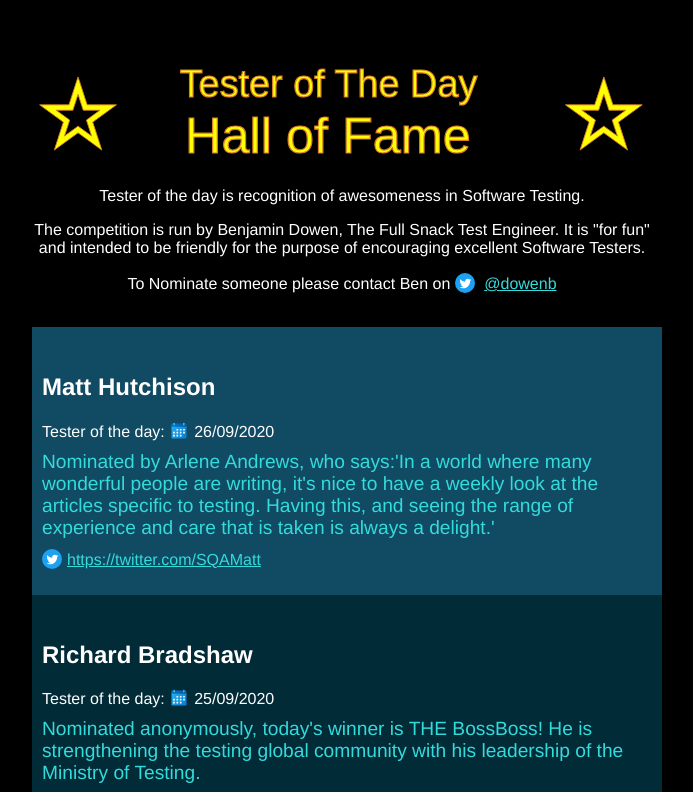
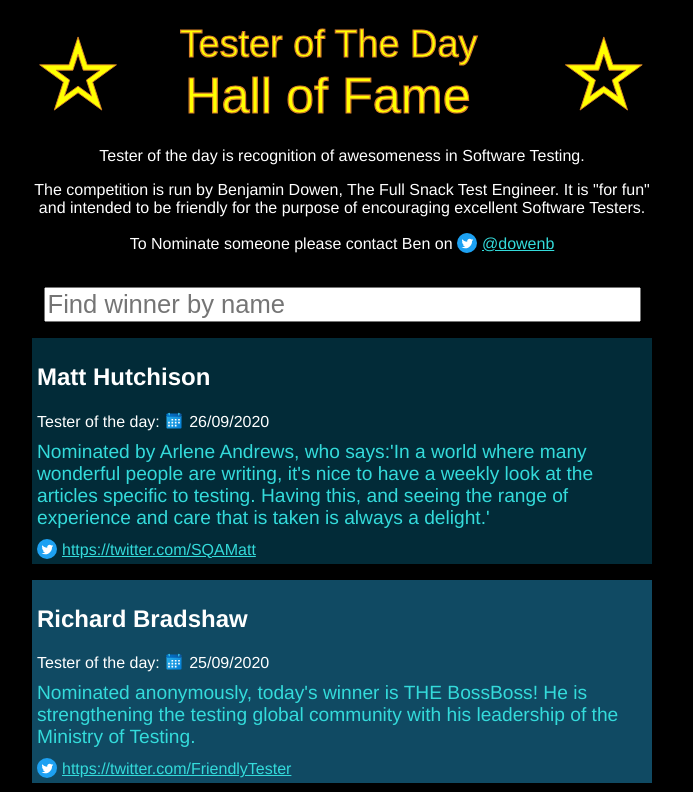
Before and after one commit to dowenb/tester-of-the-day, a Vue app: page / in a window 1280 px wide. Shown: the top 792 px of the page, without its empty margins (298-991 px from the left). Built offline with nearby package versions, Linux system fonts and the light colour scheme.

Commit message:
Add winner serach by name
Added winner search by name
Minor style tweaks

```diff
--- a/src/App.vue
+++ b/src/App.vue
@@ -23,6 +23,6 @@ export default {
   text-align: center;
   color: #2c3e50;
   background-color: black;
-  margin-top: 60px;
+  margin-top: 20px;
 }
 </style>
--- a/src/components/HallOfFame.vue
+++ b/src/components/HallOfFame.vue
@@ -1,15 +1,33 @@
 <template>
   <div class="hall">
-    <img class="logo" src="../assets/totd_hall_banner.svg" alt="Tester of the day hall of fame">
+    <img
+      class="logo"
+      src="../assets/totd_hall_banner.svg"
+      alt="Tester of the day hall of fame"
+    />
     <p>Tester of the day is recognition of awesomeness in Software Testing.</p>
-    <p>The competition is run by Benjamin Dowen, The Full Snack Test Engineer. It is "for fun" and intended to be friendly for the purpose of encouraging excellent Software Testers.
-    <p>To Nominate someone please contact Ben on <img src="../assets/twitter.svg" class="icon" alt="Twitter logo" /> <a href="https://twitter.com/dowenb">@dowenb</a></p>
+    <p>
+      The competition is run by Benjamin Dowen, The Full Snack Test Engineer. It
+      is "for fun" and intended to be friendly for the purpose of encouraging
+      excellent Software Testers.
+    </p>
+    <p>
+      To Nominate someone please contact Ben on
+      <img src="../assets/twitter.svg" class="icon" alt="Twitter logo" />
+      <a href="https://twitter.com/dowenb">@dowenb</a>
+    </p>
     <br />
-    <div class="winner" v-for="winner in winners" :key="winner.name">
+      <input type="text" class="search" v-model="search" placeholder="Find winner by name" />
+    <div class="winner" v-for="winner in filteredWinners" :key="winner.name">
       <ul>
         <li class="name">
           <h2>{{ winner.name }}</h2>
-          Tester of the day: <img src="../assets/calendar.svg" class="icon" alt="calender icon" />{{ winner.date }}
+          Tester of the day:
+          <img
+            src="../assets/calendar.svg"
+            class="icon"
+            alt="calender icon"
+          />{{ winner.date }}
         </li>
         <li class="note">{{ winner.note }}</li>
         <li class="twitter">
@@ -18,21 +36,37 @@
         </li>
       </ul>
     </div>
-        <br/>
-        <p>This project is run by Ben Dowen the Full Snack Test Engineer. I can be found in various places on the internet, start here: <a href="https://linktr.ee/dowenb">https://linktr.ee/dowenb</a></p>
-        <a href="https://twitter.com/dowenb">
-        <img src="../assets/fullsnack.jpg" class="fullSnack" alt="Full Snack Test Engineer Ben Dowen">
-        </a>
+    <br />
+    <p>
+      This project is run by Ben Dowen the Full Snack Test Engineer. I can be
+      found in various places on the internet, start here:
+      <a href="https://linktr.ee/dowenb">https://linktr.ee/dowenb</a>
+    </p>
+    <a href="https://twitter.com/dowenb">
+      <img
+        src="../assets/fullsnack.jpg"
+        class="fullSnack"
+        alt="Full Snack Test Engineer Ben Dowen"
+      />
+    </a>
   </div>
 </template>
 
 <script>
-import winners from "../../winners/testers-of-the-day.json";
+import winnersList from "../../winners/testers-of-the-day.json";
 export default {
   data() {
     return {
-      winners,
+      search: "",
+      winnersList,
     };
+  },
+  computed: {
+    filteredWinners() {
+      return this.winnersList.filter((winner) => {
+        return winner.name.toLowerCase().includes(this.search.toLowerCase());
+      });
+    },
   },
   name: "HallOfFame",
   props: {
@@ -62,7 +96,6 @@ a {
   margin: auto;
   width: 100%;
   display: block;
-  padding: 5px;
 }
 .winner:nth-child(odd) {
   background-color: #022b38;
@@ -88,19 +121,26 @@ a {
 .note {
   font-size: 1.2em;
 }
-h1,h2{
+h1,
+h2 {
   color: white;
 }
 p {
   color: white;
 }
-.logo{
+.logo {
   margin: auto;
 }
-.fullSnack{
+.fullSnack {
   max-height: 100px;
 }
 img {
   max-width: 100%;
 }
+.search {
+  margin: auto;
+  width: 95%;
+  display: block;
+  font-size: 1.6em;
+}
 </style>
```
